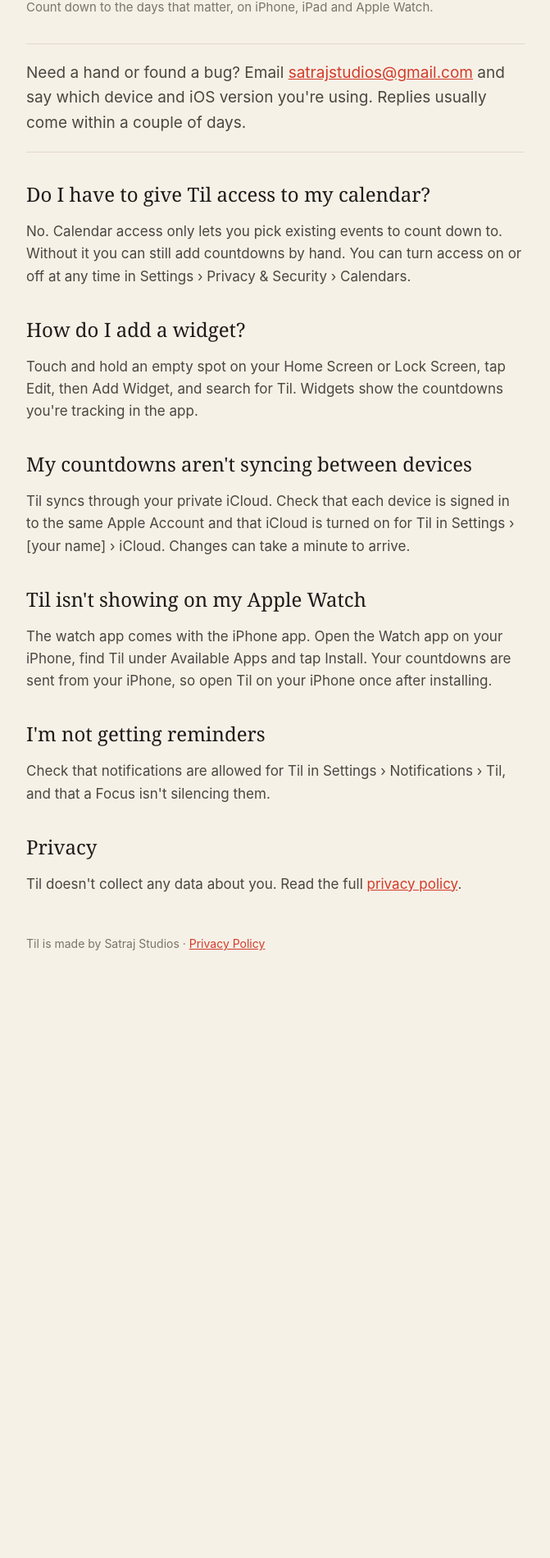
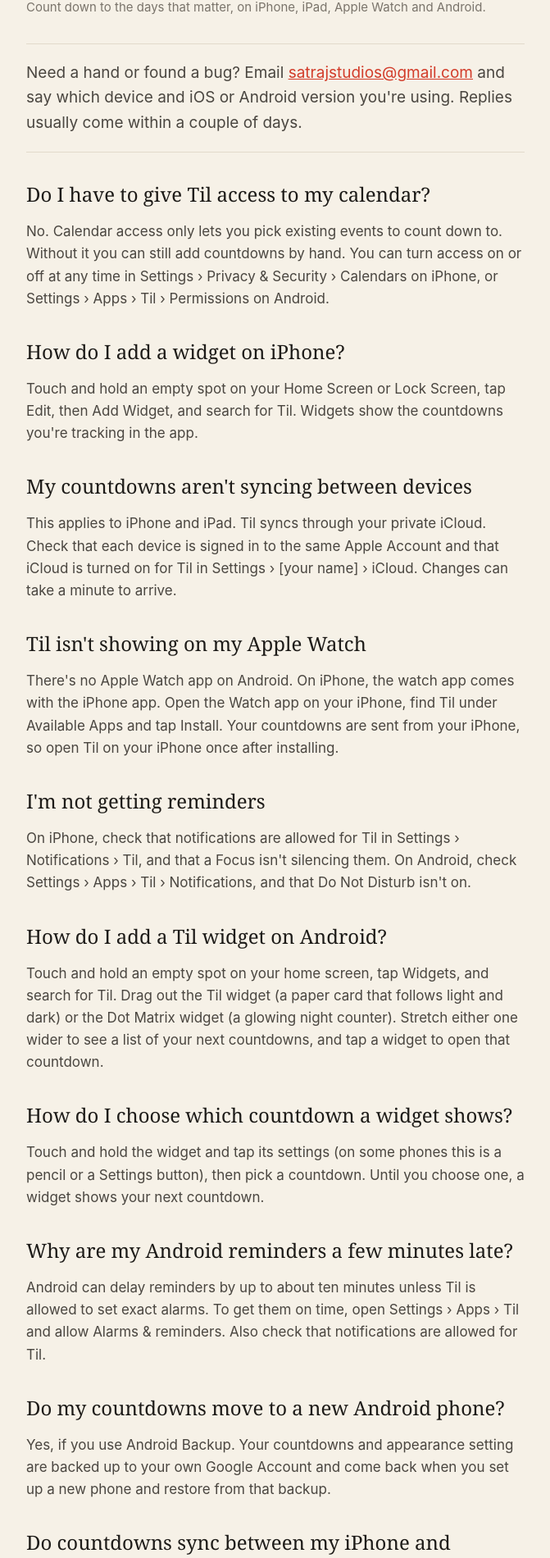
Before and after one commit to satrajstudios/satrajstudios.github.io, a plain HTML site: page til/support/index.html in a window 1280 px wide. Shown: the part 127-2027 px from the top of the page at 82% size, without its empty margins (304-975 px from the left). Before the commit the page ends 1353 px from the top, so only its background shows below. Drawn offline with Linux system fonts and the light colour scheme.

Commit message:
Til support: add Android answers

```diff
--- a/til/support/index.html
+++ b/til/support/index.html
@@ -68,24 +68,42 @@
 <main>
   <p class="eyebrow">Til</p>
   <h1>Support</h1>
-  <p class="updated">Count down to the days that matter, on iPhone, iPad and Apple Watch.</p>
+  <p class="updated">Count down to the days that matter, on iPhone, iPad, Apple Watch and Android.</p>
 
-  <p class="summary">Need a hand or found a bug? Email <a href="mailto:satrajstudios@gmail.com">satrajstudios@gmail.com</a> and say which device and iOS version you're using. Replies usually come within a couple of days.</p>
+  <p class="summary">Need a hand or found a bug? Email <a href="mailto:satrajstudios@gmail.com">satrajstudios@gmail.com</a> and say which device and iOS or Android version you're using. Replies usually come within a couple of days.</p>
 
   <h2>Do I have to give Til access to my calendar?</h2>
-  <p>No. Calendar access only lets you pick existing events to count down to. Without it you can still add countdowns by hand. You can turn access on or off at any time in Settings &rsaquo; Privacy &amp; Security &rsaquo; Calendars.</p>
+  <p>No. Calendar access only lets you pick existing events to count down to. Without it you can still add countdowns by hand. You can turn access on or off at any time in Settings &rsaquo; Privacy &amp; Security &rsaquo; Calendars on iPhone, or Settings &rsaquo; Apps &rsaquo; Til &rsaquo; Permissions on Android.</p>
 
-  <h2>How do I add a widget?</h2>
+  <h2>How do I add a widget on iPhone?</h2>
   <p>Touch and hold an empty spot on your Home Screen or Lock Screen, tap Edit, then Add Widget, and search for Til. Widgets show the countdowns you're tracking in the app.</p>
 
   <h2>My countdowns aren't syncing between devices</h2>
-  <p>Til syncs through your private iCloud. Check that each device is signed in to the same Apple Account and that iCloud is turned on for Til in Settings &rsaquo; [your name] &rsaquo; iCloud. Changes can take a minute to arrive.</p>
+  <p>This applies to iPhone and iPad. Til syncs through your private iCloud. Check that each device is signed in to the same Apple Account and that iCloud is turned on for Til in Settings &rsaquo; [your name] &rsaquo; iCloud. Changes can take a minute to arrive.</p>
 
   <h2>Til isn't showing on my Apple Watch</h2>
-  <p>The watch app comes with the iPhone app. Open the Watch app on your iPhone, find Til under Available Apps and tap Install. Your countdowns are sent from your iPhone, so open Til on your iPhone once after installing.</p>
+  <p>There's no Apple Watch app on Android. On iPhone, the watch app comes with the iPhone app. Open the Watch app on your iPhone, find Til under Available Apps and tap Install. Your countdowns are sent from your iPhone, so open Til on your iPhone once after installing.</p>
 
   <h2>I'm not getting reminders</h2>
-  <p>Check that notifications are allowed for Til in Settings &rsaquo; Notifications &rsaquo; Til, and that a Focus isn't silencing them.</p>
+  <p>On iPhone, check that notifications are allowed for Til in Settings &rsaquo; Notifications &rsaquo; Til, and that a Focus isn't silencing them. On Android, check Settings &rsaquo; Apps &rsaquo; Til &rsaquo; Notifications, and that Do Not Disturb isn't on.</p>
+
+  <h2>How do I add a Til widget on Android?</h2>
+  <p>Touch and hold an empty spot on your home screen, tap Widgets, and search for Til. Drag out the Til widget (a paper card that follows light and dark) or the Dot Matrix widget (a glowing night counter). Stretch either one wider to see a list of your next countdowns, and tap a widget to open that countdown.</p>
+
+  <h2>How do I choose which countdown a widget shows?</h2>
+  <p>Touch and hold the widget and tap its settings (on some phones this is a pencil or a Settings button), then pick a countdown. Until you choose one, a widget shows your next countdown.</p>
+
+  <h2>Why are my Android reminders a few minutes late?</h2>
+  <p>Android can delay reminders by up to about ten minutes unless Til is allowed to set exact alarms. To get them on time, open Settings &rsaquo; Apps &rsaquo; Til and allow Alarms &amp; reminders. Also check that notifications are allowed for Til.</p>
+
+  <h2>Do my countdowns move to a new Android phone?</h2>
+  <p>Yes, if you use Android Backup. Your countdowns and appearance setting are backed up to your own Google Account and come back when you set up a new phone and restore from that backup.</p>
+
+  <h2>Do countdowns sync between my iPhone and Android phone?</h2>
+  <p>No. Til keeps your countdowns on each device separately, so an iPhone and an Android phone each have their own list.</p>
+
+  <h2>How can I join the Android test?</h2>
+  <p>Til for Android is in testing on Google Play and isn't public yet. To join, email <a href="mailto:satrajstudios@gmail.com?subject=Til%20Android%20beta">satrajstudios@gmail.com</a> with the Gmail address you use on your Android phone, and we'll send you an invite.</p>
 
   <h2>Privacy</h2>
   <p>Til doesn't collect any data about you. Read the full <a href="../privacy/">privacy policy</a>.</p>
```
